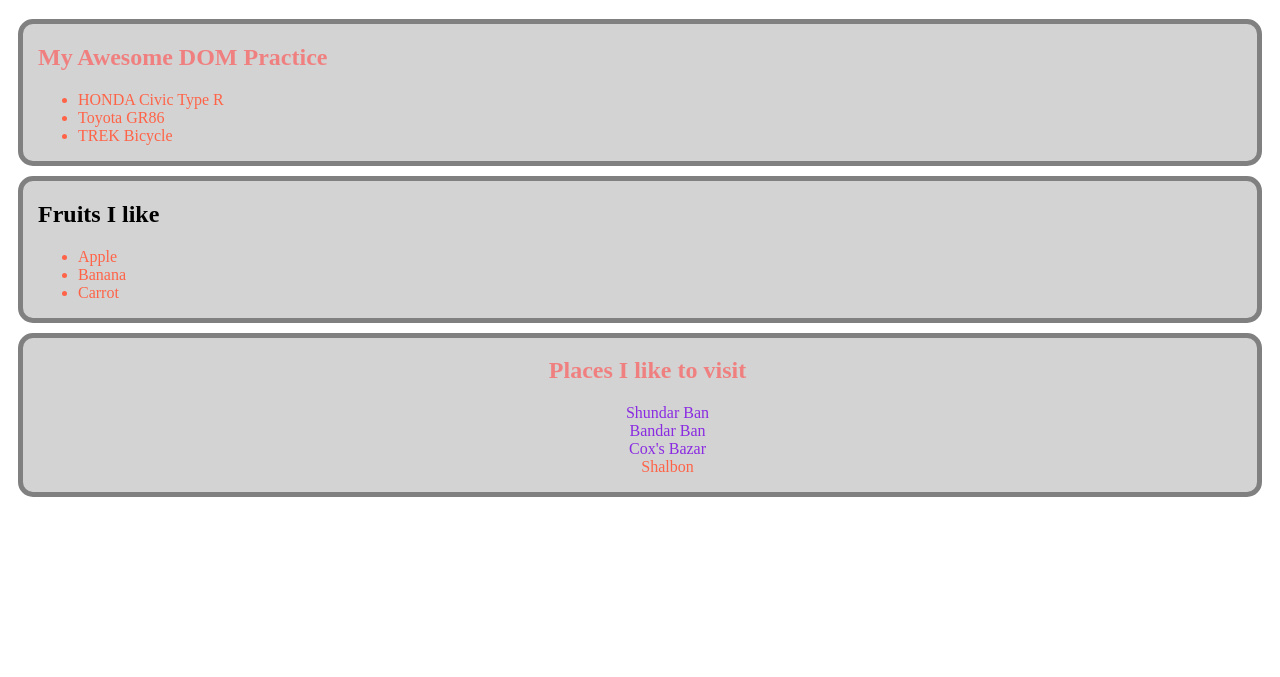
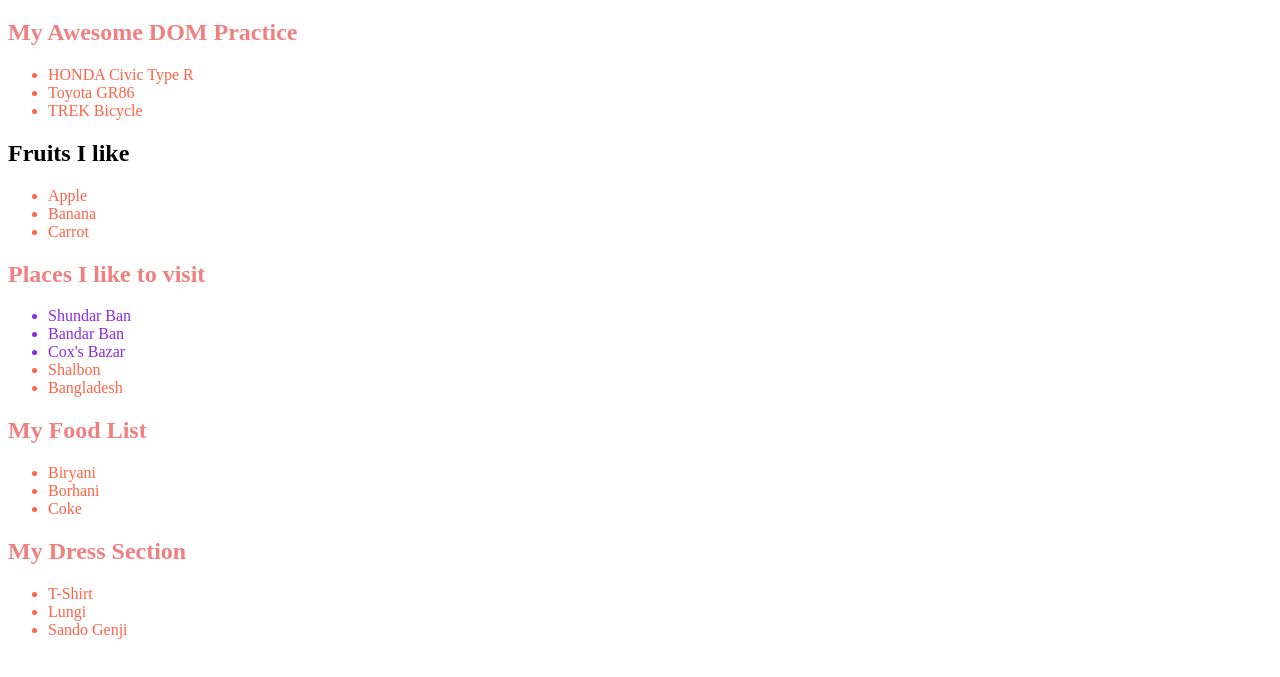
Before and after one commit to Shaikat0079/DOM-practice, a plain HTML site: page index.html in a window 1280 px wide. Shown: the part 61-738 px from the top of the page. Drawn offline with Linux system fonts and the light colour scheme.

Commit message:
Added more Dom

```diff
--- a/index.html
+++ b/index.html
@@ -11,7 +11,7 @@
     <header>
       <h1>Welcome To MY DOM</h1>
     </header>
-    <main>
+    <main id="main-container">
       <section>
         <h1>My Awesome DOM Practice</h1>
         <ul>
@@ -38,7 +38,8 @@
         </ul>
       </section>
     </main>
-    <script src="./js/dom.js"></script>
-    <script src="./js/styleInjs.js"></script>
+    <!-- <script src="./js/dom.js"></script>  -->
+    <!-- <script src="./js/styleInjs.js"></script> -->
+    <script src="./js/append.js"></script>
   </body>
 </html>
--- /dev/null
+++ b/js/append.js
@@ -0,0 +1,45 @@
+// console.log("append.js Connected!")
+const placesList = document.getElementById("places-list")
+// console.log(placesList)
+const li = document.createElement('li')
+li.innerText = "Bangladesh";
+placesList.appendChild(li)
+
+const mainContainer = document.getElementById('main-container');
+console.log(mainContainer)
+
+
+const section = document.createElement('section');
+const h1 = document.createElement('h1');
+h1.innerText = "My Food List";
+section.appendChild(h1);
+
+const ul = document.createElement('ul')
+
+const li1 = document.createElement("li")
+li1.innerText = "Biryani"
+ul.appendChild(li1);
+const li2 = document.createElement("li")
+li2.innerText = "Borhani"
+ul.appendChild(li2);
+const li3 = document.createElement("li")
+li3.innerText = "Coke"
+ul.appendChild(li3);
+
+section.appendChild(ul)
+
+mainContainer.appendChild(section)
+
+
+const sectionDress = document.createElement('section')
+sectionDress.innerHTML = `
+<h1>My Dress Section </h1>
+
+<ul>
+<li>T-Shirt</li>
+<li>Lungi</li>
+<li>Sando Genji</li>
+</ul>
+`
+
+mainContainer.appendChild(sectionDress)
```
Also changed, not shown: js/styleInjs.js (line endings or trailing spaces).
